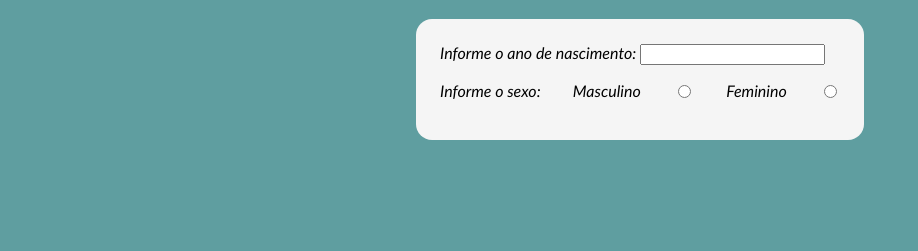
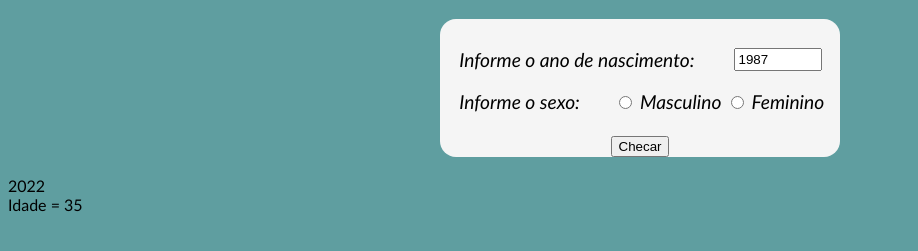
Before and after one commit to Clariosmachine/verificador_de_idade, a plain HTML site: page index.html in a window 1280 px wide. Shown: the part 63-314 px from the top of the page, without its empty margins (0-918 px from the left). Drawn offline with Linux system fonts and the light colour scheme.

Commit message:
personalização e início de JS

```diff
--- a/css/style.css
+++ b/css/style.css
@@ -9,15 +9,34 @@ body {
 
 form {
     font-style: oblique;
+    font-size: larger;
     background-color: whitesmoke;
     max-width: 400px;
     margin: auto;
     border-radius: 12pt;
-    padding: 1.5em;
+    /*padding: 1.5em 0.5em 1.5em 2em;*/
+    text-align: center;
+    box-sizing: border-box;
+}
+
+#inputIdade {
+    display: flex;
+    justify-content: stretch;
+    padding: 1.5em 0 0 1em;
+}
+
+#anoNasc {
+    width: 6em;
+    margin-left: 3em;
 }
 
 #inputGen {
     display: flex;
     align-items: center;
-    justify-content: space-between;
+    justify-content: stretch;
 }
+
+#inputGen p {
+    margin-right: 1.8em;
+    padding-left: 1em;
+}
--- a/index.html
+++ b/index.html
@@ -13,15 +13,18 @@
         <form id="formulario1" action="/">
             <div id="inputIdade">
                 <label for="anoNasc">Informe o ano de nascimento:</label>
-                <input type="number" name="anoNasc" id="anoNasc" min="1900">
+                <input type="number" name="anoNasc" id="anoNasc" min="1900" max="2021" value="1987">
             </div>
             <div id="inputGen">
                 <p>Informe o sexo:</p>
-                <label for="sexo">Masculino</label>
-                <input type="radio" name="sexo" class="inputValue" value="m">
-                <label for="sexo">Feminino</label>
-                <input type="radio" name="sexo" class="inputValue" value="f">
+                <div id="inputValues">
+                    <input type="radio" name="sexo" class="inputValue" value="m">
+                    <label for="sexo">Masculino</label>
+                    <input type="radio" name="sexo" class="inputValue" value="f">
+                    <label for="sexo">Feminino</label>
+                </div>
             </div>
+            <button id="botaoChecar" type="submit">Checar</button>
         </form>
         <img src="" alt="">
     </section>
--- a/js/script.js
+++ b/js/script.js
@@ -0,0 +1,7 @@
+var getTime = new Date()
+var anoCorrente = getTime.getFullYear()
+var anoNasc = document.querySelector('#formulario1')['anoNasc'].value
+/*de dentro do formulario podem ser pegos os campos através de uma busca de lista*/
+document.write(anoCorrente)
+var idade = (Number(anoCorrente) - Number(anoNasc))
+document.write(`<br>Idade = ${idade}`)
```
